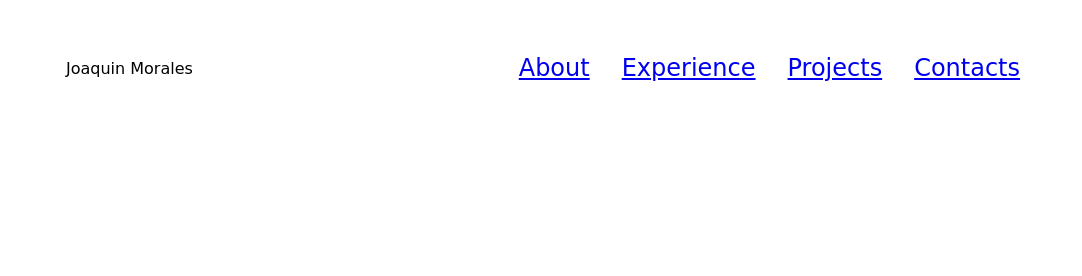
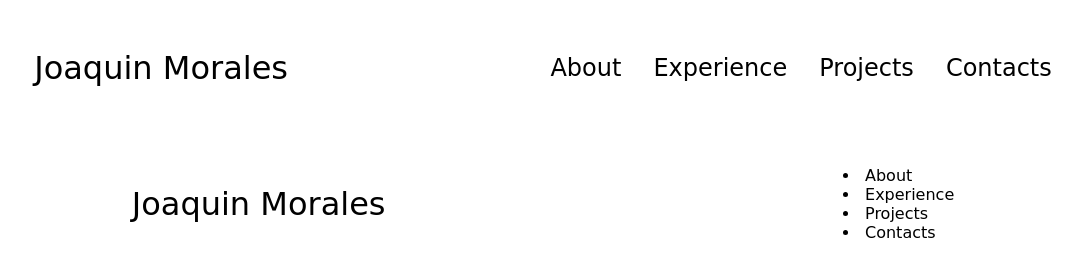
Before and after one commit to Joaquin95/Portfolio, a plain HTML site: page index.html in a window 1280 px wide. Shown: the whole page, without its empty margins (97-1179 px from the left). Drawn offline with Linux system fonts and the light colour scheme.

Commit message:
Added js in html

```diff
--- a/index.html
+++ b/index.html
@@ -20,6 +20,23 @@
       </div>
     </nav>
 
+    <nav id="hamburger-nav">
+      <div class="logo">Joaquin Morales</div>
+      <div class="hamburger-menu">
+        <div class="hamburger-icon" onclick="toggleMenu()">
+          <span></span>
+          <span></span>
+          <span></span>
+        </div>
+        <div class="menu-links">
+          <li><a href="#about" onclick="toggleMenu()">About</a></li>
+          <li><a href="#experience" onclick="toggleMenu()">Experience</a></li>
+          <li><a href="#projects" onclick="toggleMenu()">Projects</a></li>
+          <li><a href="#contact" onclick="toggleMenu()">Contacts</a></li>
+        </div>
+      </div>
+    </nav>
+
     <script src="index.js"></script>
   </body>
 </html>
--- a/styles.css
+++ b/styles.css
@@ -30,3 +30,20 @@ nav {
     list-style: none;
     font-size: 1.5rem;
 }
+a {
+    color: black;
+    text-decoration: none;
+    text-decoration-color: white;
+}
+a:hover{
+    color: gray;
+    text-decoration: underline;
+    text-underline-offset: 1rem;
+    text-decoration-color: rgb(181, 181, 181);
+}
+.logo{
+    font-size: 2rem;
+}
+.logo:hover{
+    cursor: default;
+}
```
